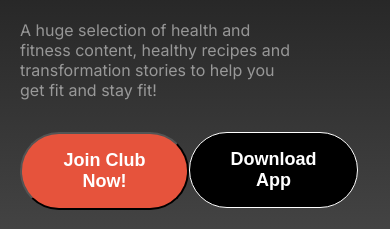
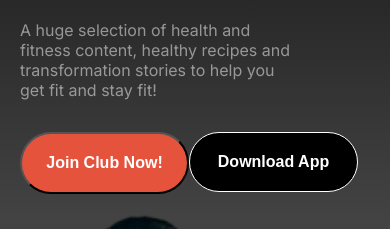
Before and after one commit to Zannatul08/Assignment-02, a plain HTML site: page index.html in a window 390 px wide. Shown: the part 334-563 px from the top of the page. Drawn offline with Linux system fonts and the light colour scheme; a web font is replaced by a local one.

Commit message:
1st section button issue solved

```diff
--- a/styles/style.css
+++ b/styles/style.css
@@ -317,10 +317,22 @@ margin-top: -170px;
         display: flex;
 
     }
+    .btn a{
+        text-decoration: none;
+    }
 
     .btn-primary, .btn-secondary{
         width: 169px;
-        /* font-size: 1rem; */
+        white-space: nowrap;
+        overflow: hidden;
+        padding: 20px 40px 20px 40px;
+        font-size: 1rem;
+        display: flex;
+        justify-content: center;
+        align-items: center;
+        text-decoration: none;
+
+
 
 
     }
@@ -354,7 +366,7 @@ margin-top: -170px;
 
     .bottom-container{
         margin-left: 0;
-        width: 130px;
+        width: 140px;
     }
 
 
```
